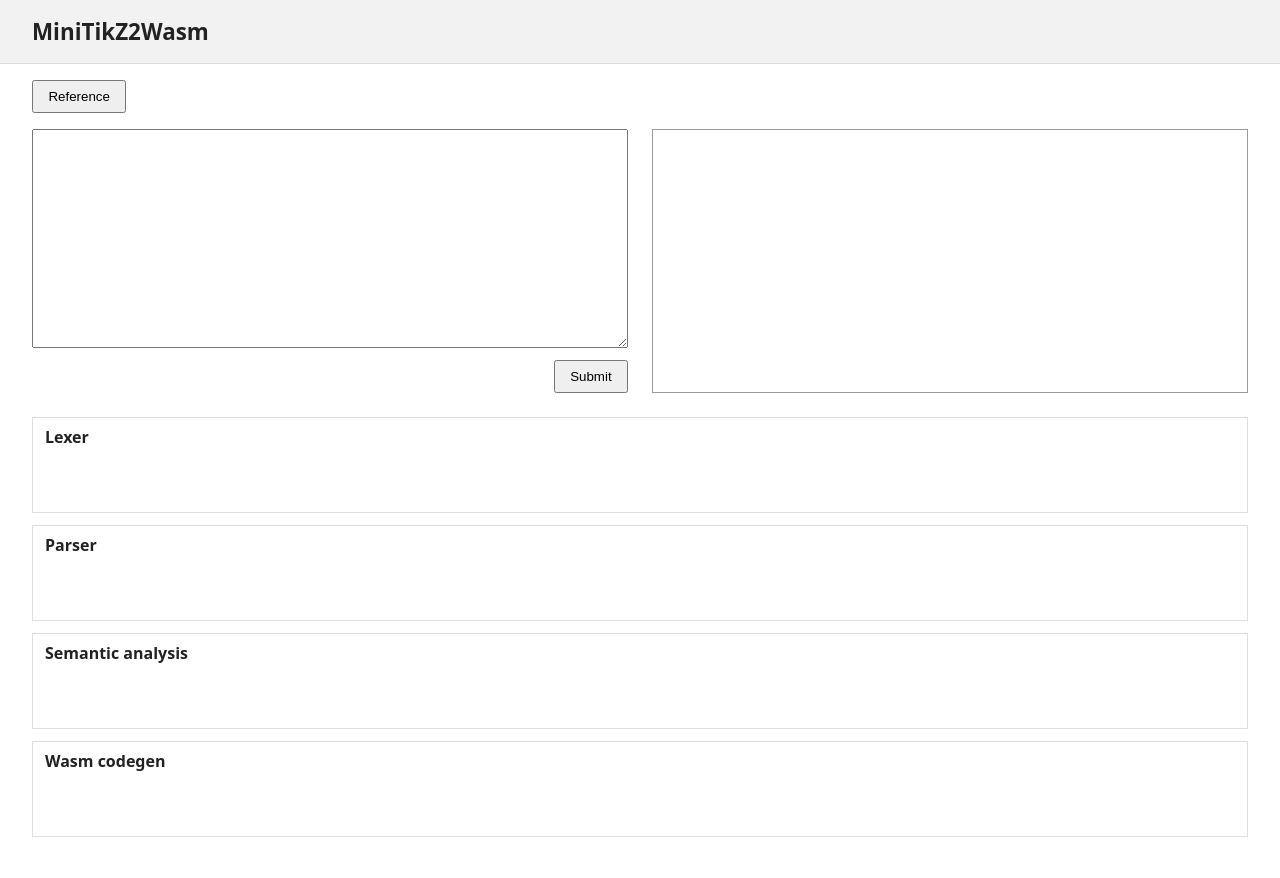
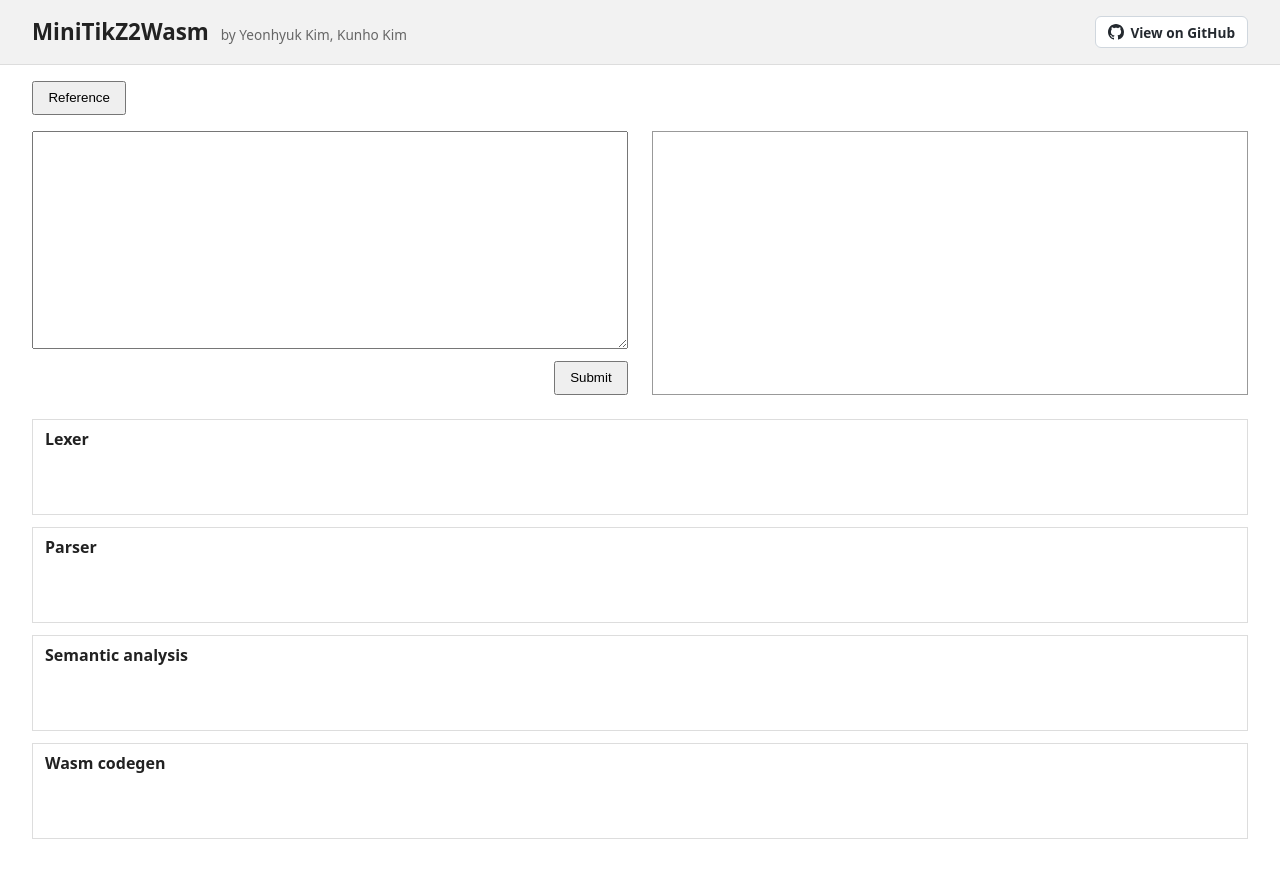
Before and after one commit to BranKein/MiniTikZ2Wasm, a plain HTML site: page web-fe/index.html in a window 1280 px wide. Drawn offline with Linux system fonts and the light colour scheme.

Commit message:
- feat: add authors and GitHub button to header
Co-Authored-By: Claude Sonnet 5.5 <noreply@anthropic.com>

```diff
--- a/web-fe/css/style.css
+++ b/web-fe/css/style.css
@@ -1,7 +1,10 @@
 :root { font-family: system-ui, sans-serif; color: #222; }
 body { margin: 0; }
-header { padding: 1rem 2rem; background: #f2f2f2; border-bottom: 1px solid #ddd; }
+header { display: flex; align-items: baseline; gap: .75rem; padding: 1rem 2rem; background: #f2f2f2; border-bottom: 1px solid #ddd; }
 h1 { margin: 0; font-size: 1.4rem; }
+.byline { margin: 0; font-size: .85rem; color: #666; }
+.github-link { margin-left: auto; align-self: center; display: inline-flex; align-items: center; gap: .4rem; padding: .35rem .75rem; font-size: .85rem; font-weight: 600; color: #24292f; text-decoration: none; background: #fff; border: 1px solid #d0d7de; border-radius: 6px; }
+.github-link:hover { background: #f3f4f6; border-color: #afb8c1; }
 main { padding: 1rem 2rem 2rem; }
 button { padding: .45rem .9rem; cursor: pointer; }
 button:disabled { cursor: default; }
--- a/web-fe/index.html
+++ b/web-fe/index.html
@@ -9,6 +9,11 @@
   <body>
     <header>
       <h1>MiniTikZ2Wasm</h1>
+      <p class="byline">by Yeonhyuk Kim, Kunho Kim</p>
+      <a class="github-link" href="https://github.com/BranKein/MiniTikZ2Wasm" target="_blank" rel="noopener">
+        <svg viewBox="0 0 16 16" width="16" height="16" aria-hidden="true" fill="currentColor"><path d="M8 0C3.58 0 0 3.58 0 8c0 3.54 2.29 6.53 5.47 7.59.4.07.55-.17.55-.38 0-.19-.01-.82-.01-1.49-2.01.37-2.53-.49-2.69-.94-.09-.23-.48-.94-.82-1.13-.28-.15-.68-.52-.01-.53.63-.01 1.08.58 1.23.82.72 1.21 1.87.87 2.33.66.07-.52.28-.87.51-1.07-1.78-.2-3.64-.89-3.64-3.95 0-.87.31-1.59.82-2.15-.08-.2-.36-1.02.08-2.12 0 0 .67-.21 2.2.82.64-.18 1.32-.27 2-.27.68 0 1.36.09 2 .27 1.53-1.04 2.2-.82 2.2-.82.44 1.1.16 1.92.08 2.12.51.56.82 1.27.82 2.15 0 3.07-1.87 3.75-3.65 3.95.29.25.54.73.54 1.48 0 1.07-.01 1.93-.01 2.2 0 .21.15.46.55.38A8.013 8.013 0 0016 8c0-4.42-3.58-8-8-8z"/></svg>
+        <span>View on GitHub</span>
+      </a>
     </header>
     <main>
       <div id="example-buttons"></div>
```
